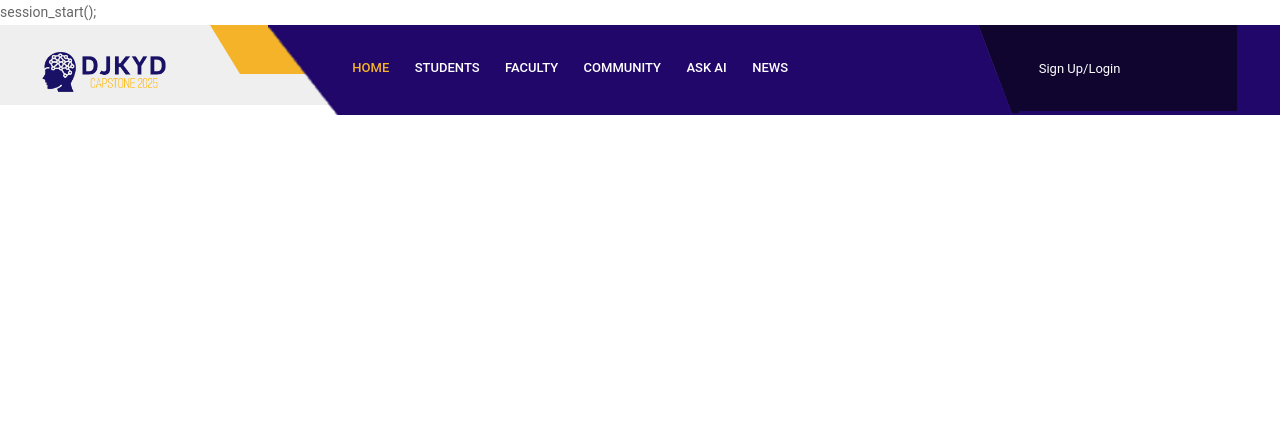
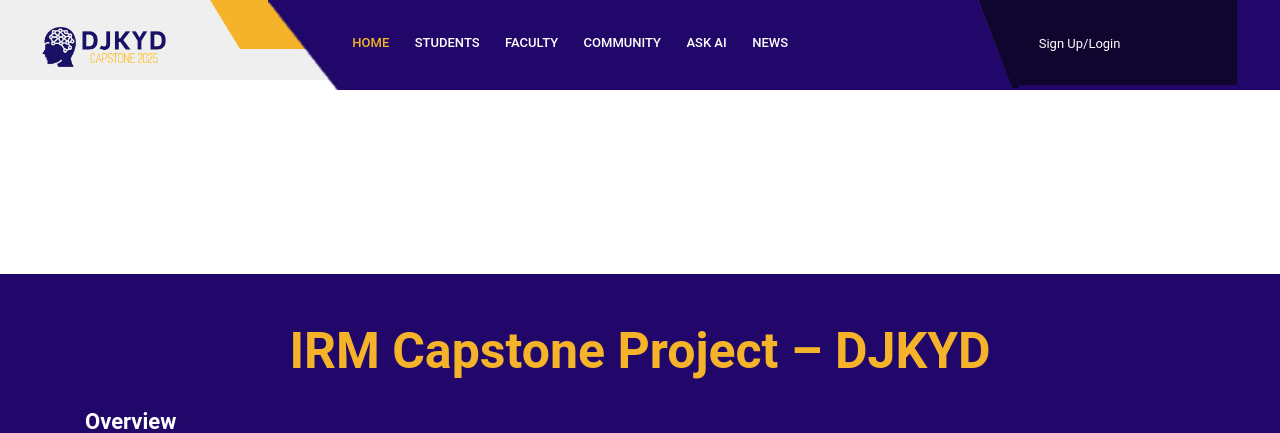
Before and after one commit to jacobabr9/DJKYDcapstone, a PHP site: page /about-us.php in a window 1280 px wide. Shown: the top 433 px of the page. Before the commit the page ends 115 px from the top, so only its background shows below. Run offline with PHP 8.4, Linux system fonts and the light colour scheme; some libraries are stand-ins or nearby versions.

Commit message:
Update about-us.php

```diff
--- a/mind/about-us.php
+++ b/mind/about-us.php
@@ -1,8 +1,8 @@
 <!DOCTYPE html>
 
+<?php
+
 session_start();
-
-<?php
 
 // Database credentials
 $host = "localhost";
@@ -115,20 +115,6 @@ if ($conn->connect_error) {
     </div>
   </div>
 </div>
-
-     <?php
-// Start the session
-session_start();
-
-// Check if the user is logged in and if they are a student
-if (!isset($_SESSION['role']) || $_SESSION['role'] !== 'student') {
-    // If the user is not logged in or is not a student, show an error message
-    echo "<p>You must be logged in as a student to view this page.</p>";
-    // Optionally, redirect to the login page
-    // header("Location: login.php");
-    exit(); // Stop further execution to prevent access to the page
-}
-?>
 
      <!-- end header -->
      <section class="slider_section">
```
